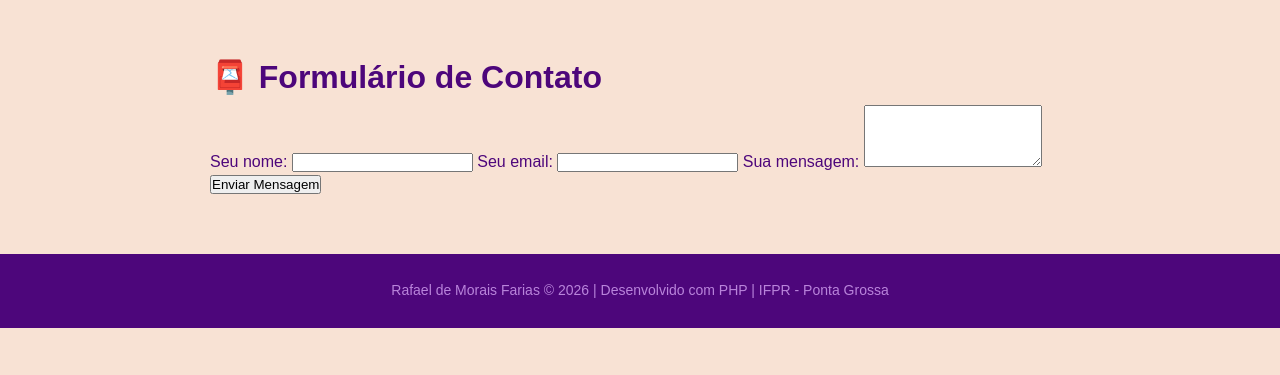
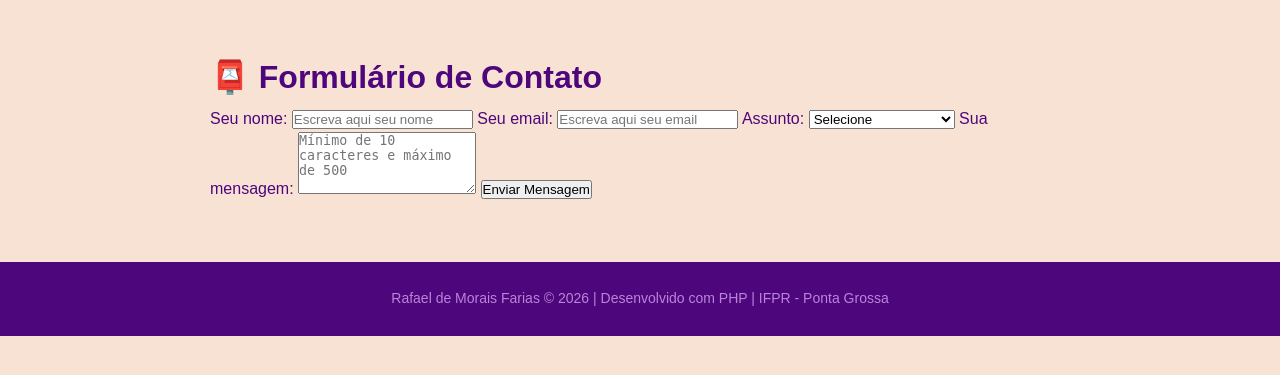
Before and after one commit to rafamassa67/2026-DWII, a PHP site: page /02_formularios/contato.php in a window 1280 px wide. Shown: the part 27-402 px from the top of the page. Run offline with PHP 8.4, Linux system fonts and the light colour scheme.

Commit message:
ajustes das coisas das ultimas aulas

```diff
--- a/02_formularios/contato.php
+++ b/02_formularios/contato.php
@@ -10,24 +10,18 @@
  */
 
 // --- 1. VARIÁVEIS DO TEMPLATE -----------------------------------------------
-$pagina_atual = "contato";
-$caminho_raiz = "../";
-$nome = "Rafael de Morais Farias";
-$titulo_pagina = "Contato";
-
 $nome_visitante = '';
 $email_visitante = '';
-$mensagem       = '';
-
-$nome_exibir    = '';
-$mensagem_exibir= '';
-$email_exibir   = '';
-$erros          = [];
+$mensagem = '';
+$assunto = '';
+$erros = [];
 
 if ($_SERVER['REQUEST_METHOD'] === 'POST') {
-    $nome_visitante = trim($_POST['nome_visitante'] ?? '');
+
+    $nome_visitante  = trim($_POST['nome_visitante'] ?? '');
     $email_visitante = trim($_POST['email_visitante'] ?? '');
-    $mensagem       = trim($_POST['mensagem'] ?? '');
+    $mensagem        = trim($_POST['mensagem'] ?? '');
+    $assunto         = $_POST['assunto'] ?? '';
 
     // validações
     if (empty($nome_visitante)) {
@@ -36,45 +30,47 @@ if ($_SERVER['REQUEST_METHOD'] === 'POST') {
 
     if (empty($email_visitante)) {
         $erros[] = 'O campo Email é obrigatório.';
-    } else {
-        // validação de formato de email
-        if (!filter_var($email_visitante, FILTER_VALIDATE_EMAIL)) {
-            $erros[] = 'O email informado não é válido.';
-        }
+    } elseif (!filter_var($email_visitante, FILTER_VALIDATE_EMAIL)) {
+        $erros[] = 'O email informado não é válido.';
+    }
+
+    if (empty($assunto)) {
+        $erros[] = 'Selecione um assunto.';
     }
 
     if (empty($mensagem)) {
         $erros[] = 'O campo Mensagem é obrigatório.';
     } elseif (strlen($mensagem) < 10) {
         $erros[] = 'A mensagem deve ter pelo menos 10 caracteres.';
+    } elseif (strlen($mensagem) > 500) {
+        $erros[] = 'Máximo de 500 caracteres.';
     }
 
-    // sucesso
-    if (empty($erros) && $_SERVER['REQUEST_METHOD'] === 'POST') {
-        header('Location: obrigado.php?nome=' . urlencode($nome_visitante) . '&email=' . urlencode($email_visitante) . '&mensagem=' . urlencode($mensagem));
+    // PRG (redirect)
+    if (empty($erros)) {
+        header("Location: obrigado.php?nome=" . urlencode($nome_visitante) .
+               "&assunto=" . urlencode($assunto) .
+               "&chars=" . strlen($mensagem));
         exit;
     }
-    if (empty($erros)) {
-        $nome_exibir = $nome_visitante;
-        $email_exibir = $email_visitante;
-        $mensagem_exibir = $mensagem;
+}
 
-        // limpa form
-        $nome_visitante = '';
-        $email_visitante = '';
-        $mensagem = '';
-    }
-}
+// 3.
+$pagina_atual = "contato";
+$caminho_raiz = "../";
+$nome = "Rafael de Morais Farias";
+$titulo_pagina = "Contato";
+
 include '../includes/cabecalho.php';
 ?>
 
 <div class="container">
     <h1 class="titulo-secao">📮 Formulário de Contato</h1>
 
-    <!-- EXIBIÇÃO DE ERROS (Caso existam) -->
+    <!-- ERROS -->
     <?php if (!empty($erros)) : ?>
-        <div class="alerta-erro" style="background-color: #ffcccc; padding: 10px; border-radius: 5px; margin-bottom: 20px; color: #a00;">
-            <p><strong>⚠️ Por favor, corrija os seguintes erros:</strong></p>
+        <div class="alerta-erro">
+            <p><strong>⚠️ Corrija os erros:</strong></p>
             <ul>
                 <?php foreach ($erros as $erro) : ?>
                     <li><?php echo $erro; ?></li>
@@ -83,37 +79,33 @@ include '../includes/cabecalho.php';
         </div>
     <?php endif; ?>
 
-    <!-- FORMULÁRIO HTML -->
+    <!-- FORM -->
     <form class="form-container" action="contato.php" method="post">
+
         <label>Seu nome:</label>
-        <input type="text" name="nome_visitante" value="<?php echo htmlspecialchars($nome_visitante); ?>">
+<input type="text" name="nome_visitante"
+       placeholder="Escreva aqui seu nome"
+       value="<?php echo htmlspecialchars($nome_visitante); ?>">
 
         <label>Seu email:</label>
-        <input type="email" name=   "email_visitante" value="<?php echo htmlspecialchars($email_visitante); ?>">
+        <input type="email" name="email_visitante"
+               placeholder="Escreva aqui seu email"
+               value="<?php echo htmlspecialchars($email_visitante); ?>">
+
+        <label>Assunto:</label>
+        <select name="assunto">
+            <option value="">Selecione</option>
+            <option value="Duvida" <?php if($assunto=="Duvida") echo "selected"; ?>>Dúvida</option>
+            <option value="Proposta" <?php if($assunto=="Proposta") echo "selected"; ?>>Proposta de trabalho</option>
+            <option value="Colaboracao" <?php if($assunto=="Colaboracao") echo "selected"; ?>>Colaboração</option>
+            <option value="Outro" <?php if($assunto=="Outro") echo "selected"; ?>>Outro</option>
+        </select>
 
         <label>Sua mensagem:</label>
-        <textarea name="mensagem" rows="4"><?php echo htmlspecialchars($mensagem); ?></textarea>
-
+        <textarea name="mensagem" rows="4" maxlength="500"
+          placeholder="Mínimo de 10 caracteres e máximo de 500"><?php echo htmlspecialchars($mensagem); ?></textarea>
         <button type="submit">Enviar Mensagem</button>
     </form>
-
-    <!-- 3. EXIBIR DADOS (Somente se for POST e NÃO houver erros) -------------- -->
-    <?php if ($_SERVER['REQUEST_METHOD'] === 'POST' && empty($erros)) : ?>
-        <div class="alerta-sucesso" style="margin-top: 20px; padding: 15px; border: 2px solid #4D067B; border-radius: 8px;">
-            <h3>📩 Dados recebidos com sucesso!</h3>
-            <p><strong>Nome:</strong>
-                <?php echo htmlspecialchars($nome_exibir); ?>
-            </p>
-
-            <p><strong>Email:</strong>
-                <?php echo htmlspecialchars($email_exibir); ?>
-            </p>
-
-            <p><strong>Mensagem:</strong>
-                <?php echo htmlspecialchars($mensagem_exibir); ?>
-            </p>
-        </div>
-    <?php endif; ?>
 </div>
 
 <?php include '../includes/rodape.php'; ?>
```
Also changed, not shown: 00_apresentacao/index.html (+5 -6 lines), 00_apresentacao/style.css (+36 -8 lines), 02_formularios/READMD.md (added, +41 -0 lines), 02_formularios/obrigado.php (+11 -8 lines).
